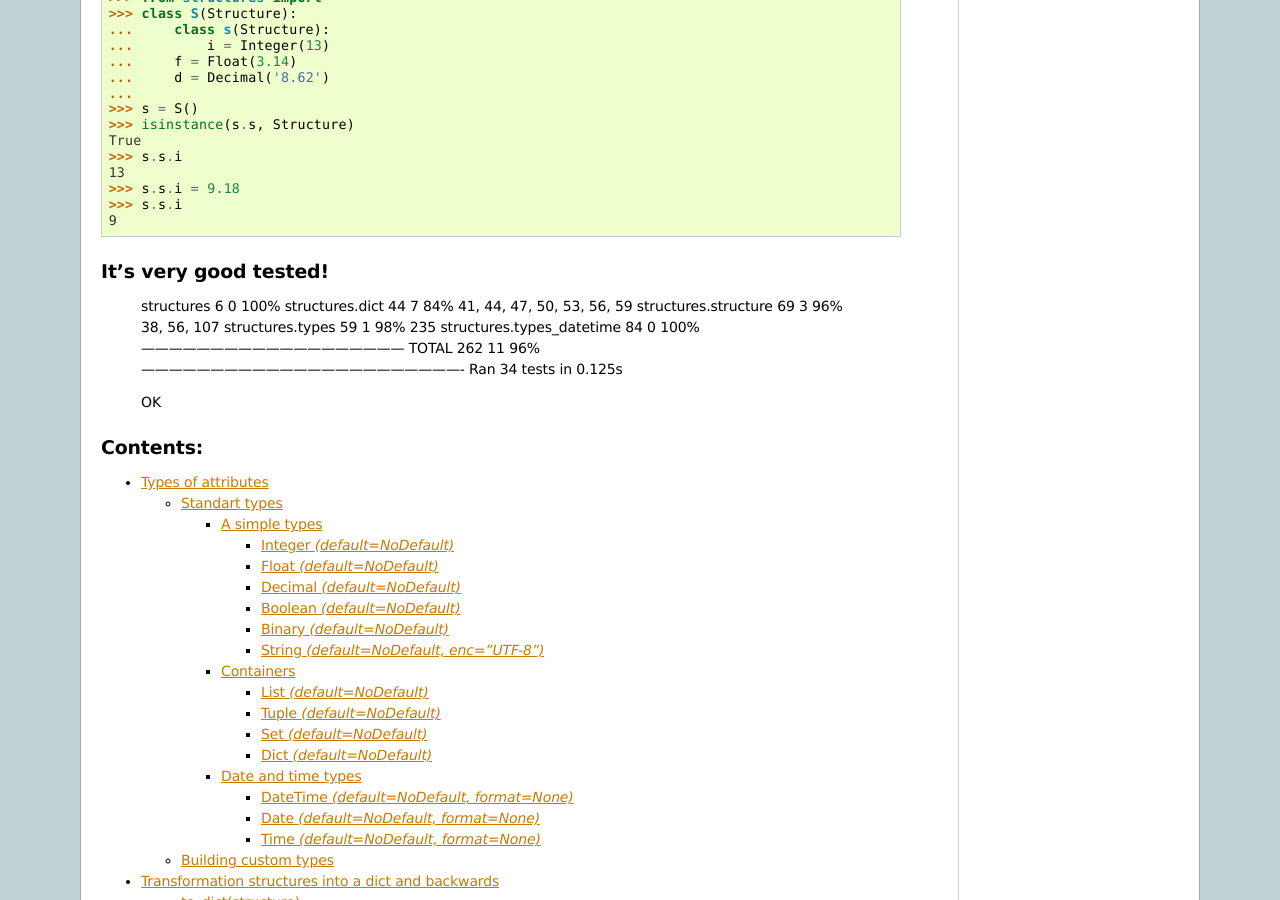
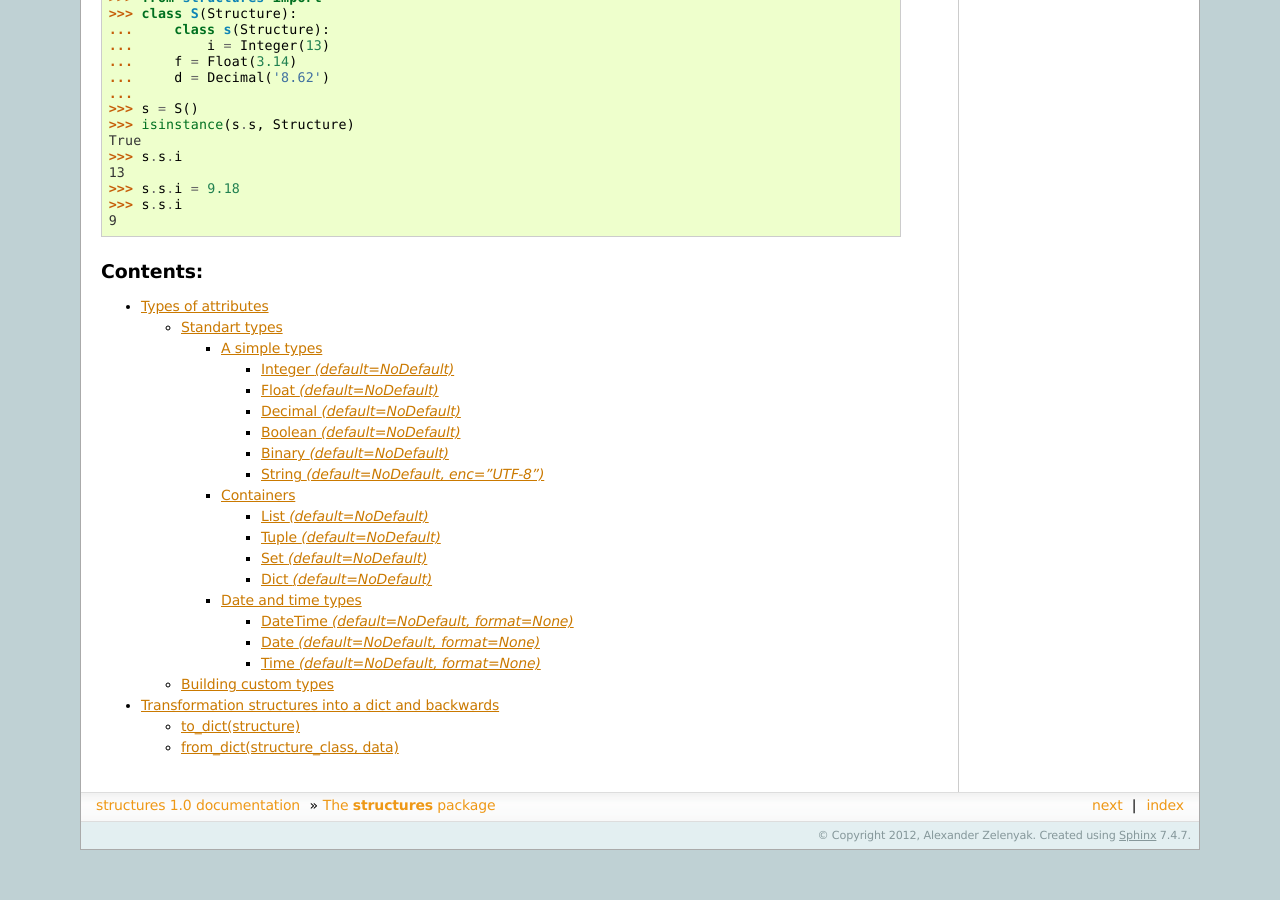
Before and after one commit to zzzsochi/structures, a Sphinx documentation site: the page built from doc/index.rst, in a window 1280 px wide and 900 px high, scrolled down 1062 px. Built offline with Sphinx 7.4.7, drawn with Linux system fonts in a browser that asks for light colours; after the commit the page ends 1912 px from its top, so only the background shows below that; some of the changed text lies outside the part shown.

```diff
--- a/doc/index.rst
+++ b/doc/index.rst
@@ -87,26 +87,6 @@ Structure can contain other structures
     9
 
 
-It's very good tested!
-======================
-
-    $ nosetests --with-doctest --with-coverage --cover-package=structures
-    ..................................
-    Name                        Stmts   Miss  Cover   Missing
-    ---------------------------------------------------------
-    structures                      6      0   100%
-    structures.dict                44      7    84%   41, 44, 47, 50, 53, 56, 59
-    structures.structure           69      3    96%   38, 56, 107
-    structures.types               59      1    98%   235
-    structures.types_datetime      84      0   100%
-    ---------------------------------------------------------
-    TOTAL                         262     11    96%
-    ----------------------------------------------------------------------
-    Ran 34 tests in 0.125s
-
-    OK
-
-
 Contents:
 =========
 
```
Also changed, not shown: README.rst (+0 -20 lines).
